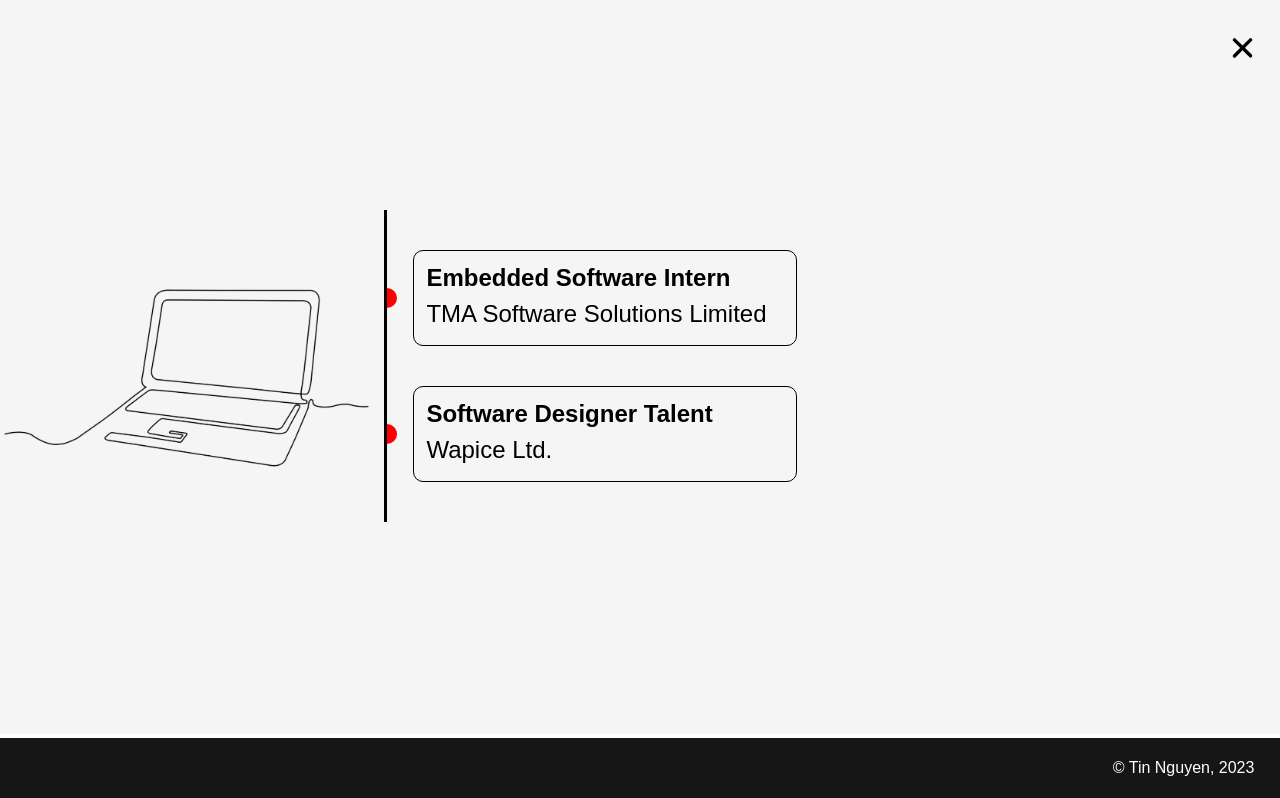
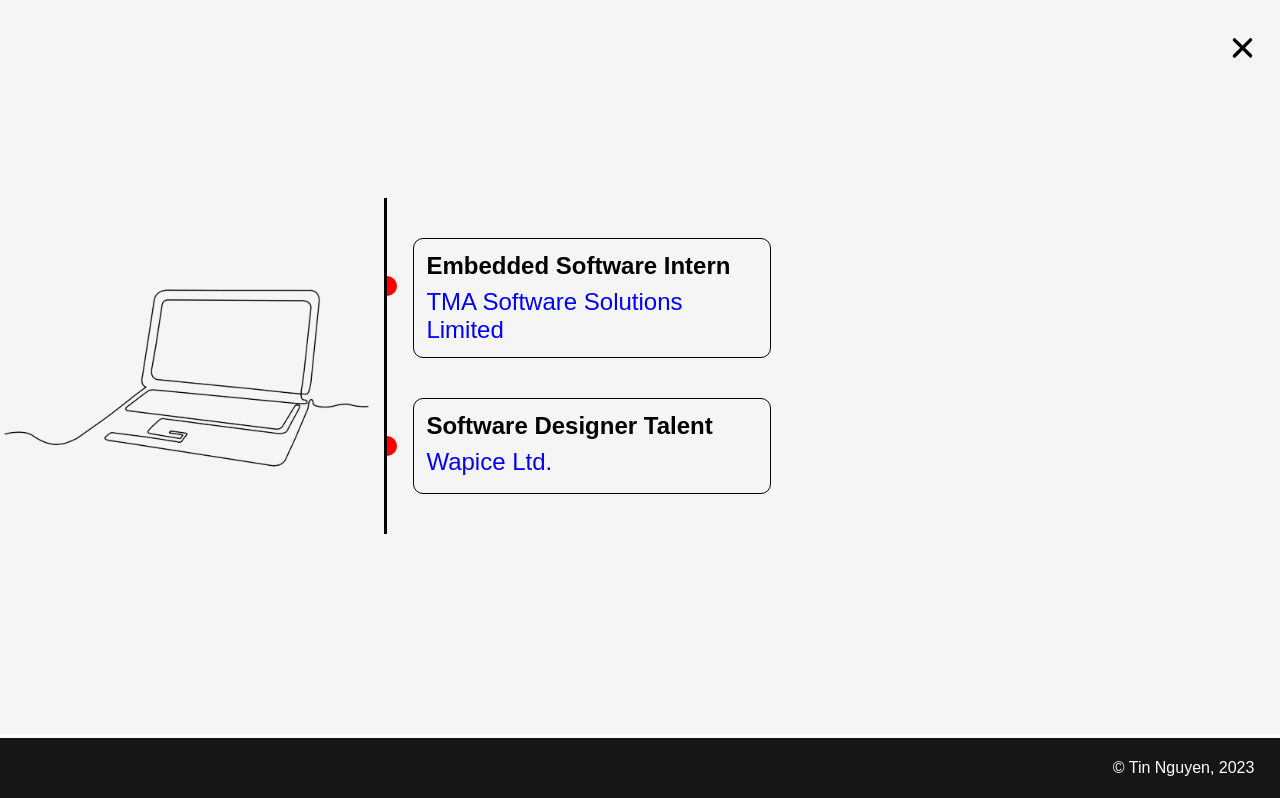
Before and after one commit to TinNguyen01600/portfolio, a React (Vite) app: page /work in a window 1280 px wide. Shown: the part 1602-2400 px from the top of the page. Built offline with nearby package versions, Linux system fonts and the light colour scheme; a web font is replaced by a local one.

Commit message:
add popup in item Work.jsx

```diff
--- a/package.json
+++ b/package.json
@@ -13,7 +13,8 @@
     "framer-motion": "^10.16.16",
     "react": "^18.2.0",
     "react-dom": "^18.2.0",
-    "react-router-dom": "^6.21.1"
+    "react-router-dom": "^6.21.1",
+    "reactjs-popup": "^2.0.6"
   },
   "devDependencies": {
     "@types/react": "^18.2.43",
--- a/src/App.css
+++ b/src/App.css
@@ -399,20 +399,26 @@ section {
         .tree {
             border-left: 3px solid black;
             padding-top: 5vh;
+
             .item {
                 display: flex;
                 margin-bottom: 5vh;
+                cursor: pointer;
 
                 .text {
                     border: 1px solid black;
                     border-radius: 10px;
-                    width: 30vw;
+                    width: 28vw;
                     padding: 1vw;
+
                     h1 {
                         margin-bottom: 1vh;
                     }
-                    p {
+
+                    mark {
                         font-size: 3vh;
+                        color: blue;
+                        background: transparent;
                     }
                 }
             }
--- a/src/components/section3/Work.jsx
+++ b/src/components/section3/Work.jsx
@@ -1,5 +1,8 @@
 import CloseButton from './CloseButton'
+import Popup from 'reactjs-popup';
+import 'reactjs-popup/dist/index.css';
 import laptop from '../../img/section3/laptop.png'
+import { motion } from 'framer-motion';
 
 const Work = () => {
     return (
@@ -11,19 +14,59 @@ const Work = () => {
                         <svg width='2vw' height='12vh'>
                             <circle cx='0' cy='6vh' r={10} fill="red" />
                         </svg>
-                        <div className='text'>
-                            <h1>Embedded Software Intern</h1>
-                            <p>TMA Software Solutions Limited</p>
-                        </div>
+                        <Popup
+                            trigger={
+                                <motion.div
+                                    className='text'
+                                    whileHover={{ scale: 1.05 }}
+                                >
+                                    <h1>Embedded Software Intern</h1>
+                                    <mark>TMA Software Solutions Limited</mark>
+                                </motion.div>
+                            }
+                            position="right center"
+                            contentStyle={popupStyles}
+                        >
+                            <div className='detail'>
+                                <i>07.2022 - 10.2022 &ensp; Ho Chi Minh city, Vietnam.</i>
+                                <h4>Main tasks:</h4>
+                                <ul>
+                                    <li>Reading up on the ESP32 micro-controller</li>
+                                    <li>Learnt LoRaWAN protocol and Altium design</li>
+                                    <li>Develop logic algorithms for MCU programming</li>
+                                    <li>Design schematic and PCB for device</li>
+                                </ul>
+                            </div>
+                        </Popup>
                     </div>
                     <div className='item'>
                         <svg width='2vw' height='12vh'>
                             <circle cx='0' cy='6vh' r={10} fill="red" />
                         </svg>
-                        <div className='text'>
-                            <h1>Software Designer Talent</h1>
-                            <p>Wapice Ltd.</p>
-                        </div>
+                        <Popup
+                            trigger={
+                                <motion.div
+                                    className='text'
+                                    whileHover={{ scale: 1.05 }}
+                                >
+                                    <h1>Software Designer Talent</h1>
+                                    <mark>Wapice Ltd.</mark>
+                                </motion.div>
+                            }
+                            position="right center"
+                            contentStyle={popupStyles}
+                        >
+                            <div className='detail'>
+                                <i>01.2023 - 05.2023 &ensp; Vaasa, Finland.</i>
+                                <h4>Main tasks:</h4>
+                                <ul>
+                                    <li>Learn Agile methodology & Scrum</li>
+                                    <li>Review project's code base</li>
+                                    <li>Maintain and improve users' experience</li>
+                                    <li>Identifying and fixing performance issues</li>
+                                </ul>
+                            </div>
+                        </Popup>
                     </div>
                 </div>
             </div>
@@ -32,4 +75,12 @@ const Work = () => {
     )
 }
 
+const popupStyles = {
+    borderRadius: '15px',
+    width: '34vw',
+    fontSize: '3vh',
+    padding: '1vw 2vw',
+    lineHeight: '4.5vh'
+}
+
 export default Work
```
Also changed, not shown: 1 other file (tests, documents, lock files or other folders).
